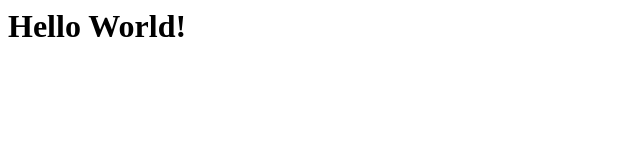
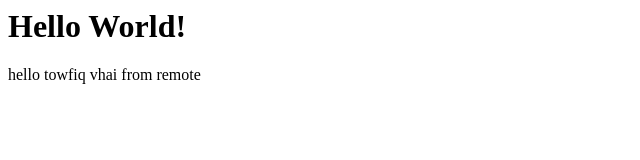
Before and after one commit to Hasan2323/git-test-two, a plain HTML site: page index.html in a window 1280 px wide. Shown: the whole page, without its empty margins (0-640 px from the left). Drawn offline with Linux system fonts and the light colour scheme.

Commit message:
update index from remote

```diff
--- a/index.html
+++ b/index.html
@@ -3,5 +3,6 @@
 	</head>
 	<body>
 		<h1>Hello World!</h1>
+		hello towfiq vhai from remote
 	</body>
 </html>
```
